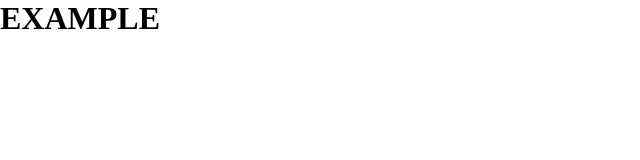
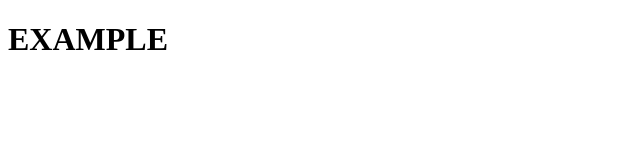
Before and after one commit to AndreiBakhtinov/super-project, a plain HTML site: page index.html in a window 1280 px wide. Shown: the whole page, without its empty margins (0-640 px from the left). Drawn offline with Linux system fonts and the light colour scheme.

Commit message:
сделал что-то

```diff
--- a/index.html
+++ b/index.html
@@ -8,9 +8,6 @@
     <link rel="stylesheet" href="" />
 
     <style>
-        * {
-            margin: 0;
-        }
     </style>
   </head>
   <body>
```
